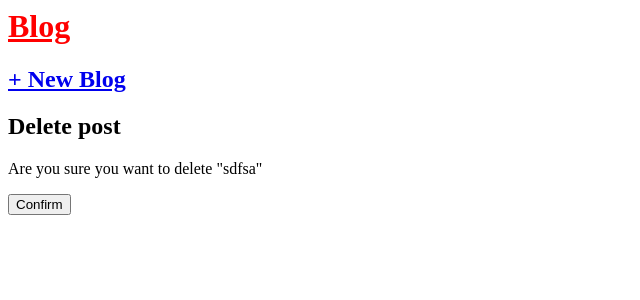
After one commit to QuaackQuaack/learning-django, a Django app: page /post/2/delete/ in a window 1280 px wide. The commit adds this page. Shown: the top 300 px of the page, without its empty margins (0-640 px from the left). Run offline with Django 3.2, Linux system fonts and the light colour scheme; data comes from the database, SQL or seed files in the repository; both versions use the stored data as it was after the commit.

Commit message:
update and delete

```diff
--- a/CRD_project/blog/models.py
+++ b/CRD_project/blog/models.py
@@ -14,7 +14,7 @@ class Post(models.Model):
         return self.title
 #to tell django where to direct user after successfully submitting form
     def get_absolute_url(self):
-        return reverse('post_detail', args=[str(self.id)])
+        return reverse('post_detail', args=[str(self.id)]) #it return string value
     #here reverse is used to get view name --> url
     # reverse help use optimize our site , if there is anychange in URL in future.
     # from post_detail , our URL get added post/int:pk , will change to post/2, post/3 and so on.
--- a/CRD_project/blog/urls.py
+++ b/CRD_project/blog/urls.py
@@ -1,7 +1,9 @@
 from django.urls import path
-from .views import HomePageView, AllPageView , NewPageView
+from .views import HomePageView, AllPageView , NewPageView ,BlogUpdateView, BlogDeleteView
 
 urlpatterns = [
+        path('post/<int:pk>/delete/',BlogDeleteView.as_view(),name = 'post_delete'),
+        path('post/<int:pk>/edit/',BlogUpdateView.as_view(), name = 'page_edit'),
         path('post/new/',NewPageView.as_view(), name = 'new_page'),
         path('',HomePageView.as_view(),name='home'),
         path('post/<int:pk>/',AllPageView.as_view(), name = 'post_detail')
--- a/CRD_project/blog/views.py
+++ b/CRD_project/blog/views.py
@@ -1,8 +1,10 @@
 from django.shortcuts import render
 from .models import Post
 from django.views.generic import ListView, DetailView
-from django.views.generic.edit import CreateView,UpdateView #there are four type of edit
+from django.views.generic.edit import CreateView,UpdateView,DeleteView #there are four type of edit
 #simply following CRUD principal i.e. Create, view, update, delete.
+
+from django.urls import reverse_lazy #this is opposite of reverse()
 # Register your models here.
 
 class HomePageView(ListView):
@@ -24,3 +26,13 @@ class BlogUpdateView(UpdateView):
     model = Post
     template_name = 'post_edit.html'
     fields = ['title','body']
+    context_object_name = 'edit_page'
+
+class  BlogDeleteView(DeleteView):
+    model = Post
+    template_name = "post_delete.html"
+    success_url = reverse_lazy('home') #reverse_lazy returns object,
+    #reverse_lazy is done in Class based because class are evaluated on import and to resolve URL not found
+    #we use reverse_lazy
+
+    #reverse is used in function based because we have URLConfig at the time of function calling
--- a/CRD_project/templates/base.html
+++ b/CRD_project/templates/base.html
@@ -8,7 +8,7 @@
 		<header>
 			<h1><a href="{% url 'home' %}">Blog</a></h1>
 		</header>
-		</div>a
+		</div>
 		<div class='nav-right'>
 			<h2><a href='{% url 'new_page' %}'>+ New Blog</a></h2>
 		</div>
--- a/CRD_project/templates/page.html
+++ b/CRD_project/templates/page.html
@@ -4,5 +4,9 @@
 <div>
 	<h2>{{ all_page_data.title }}</h2>
 	<p>{{  all_page_data.body }}</p>
+</div>
+
+<a href="{% url 'page_edit' all_page_data.pk %}">to edit the page </a><br>
+<a href="{% url 'post_delete' all_page_data.pk %}">+to delte the page</a>
 
 {% endblock content %}
--- /dev/null
+++ b/CRD_project/templates/post_delete.html
@@ -0,0 +1,10 @@
+{% extends 'base.html' %}
+
+{% block content %}
+	<h2> Delete post </h2>
+	<form action='' method='post'>{% csrf_token %}
+		<p>Are you sure you want to delete "{{ post.title }}" </p>
+		<input type='submit' value='Confirm'>
+	</form>
+
+{% endblock content %}
--- /dev/null
+++ b/importme.py
@@ -0,0 +1,6 @@
+
+def a():
+    print("function hello")
+
+class B():
+    print('class hello')
```
Also changed, not shown: CRD_project/templates/post_edit.html (added, +10 -0 lines), CRD_project/db.sqlite3.
